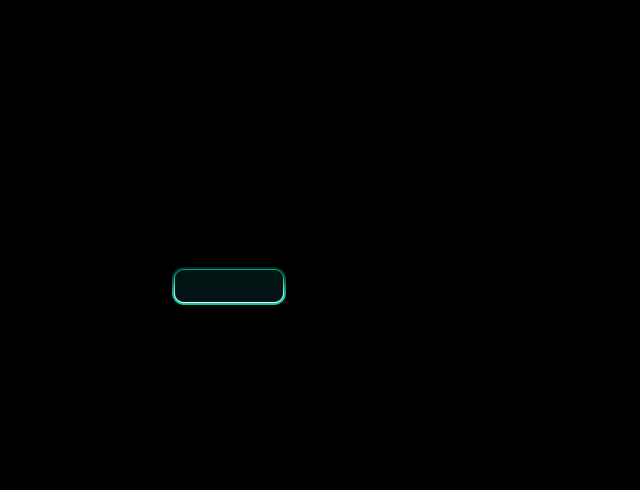
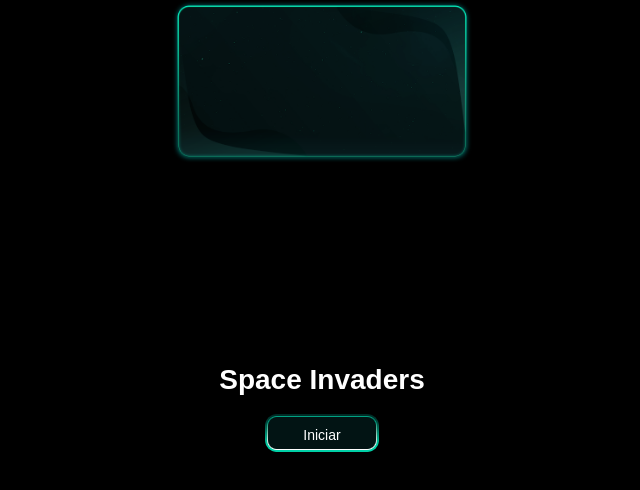
Before and after one commit to Jgmor4es/modern-space-invaders, a plain HTML site: page index.html in a window 1280 px wide. Shown: the whole page, without its empty margins (318-958 px from the left). Drawn offline with Linux system fonts and the light colour scheme.

Commit message:
add styles to start screen

```diff
--- a/index.html
+++ b/index.html
@@ -17,19 +17,57 @@
     </style>
 </head>
 <body>
-    <div id="parentDiv">
-        <p>
+    <div style="position: relative;" id="parentDiv">
+        <p
+        id="scoreContainer"
+        style="
+            position: absolute;
+            z-index: 10;
+            color: white;
+            margin: 0;
+            left: 10px;
+            top: 10px;
+            display: none;
+        "
+        >
             <span>Pontos: </span>
             <span id="scoreEl">0</span>
         </p>
         <canvas></canvas>
 
-        <div id="startScreen">
+        <div
+            id="startScreen"
+            style="
+                position: absolute;
+                top: 0;
+                left: 0;
+                right: 0;
+                bottom: 0;
+                display: flex;
+                justify-content: center;
+                align-items: center;
+                background: url('./img/startScreenBackground.png');
+                background-repeat: no-repeat;
+                background-size: contain;
+                z-index: 20;
+            "
+        >
             <div>
-                <h1>Space Invaders</h1>
-                <div id="startButton">
-                    <img src="/img/button.png" alt="Start button">
-                    <span>Iniciar</span>
+                <div style="text-align: center;">
+                <h1 style="color: white;">Space Invaders</h1>
+                <div
+                    id="startButton"
+                    style="position: relative; display: inline-block; cursor: pointer;">
+                    <img src="/img/button.png" alt="Start button" />
+                    <span
+                        style="
+                            position: absolute;
+                            color: white;
+                            top: 50%;
+                            left: 50%;
+                            transform: translate(-50%, -50%);
+                        "
+                    >Iniciar</span>
                 </div>
             </div>
         </div><!-- Fim startScreen-->
```
